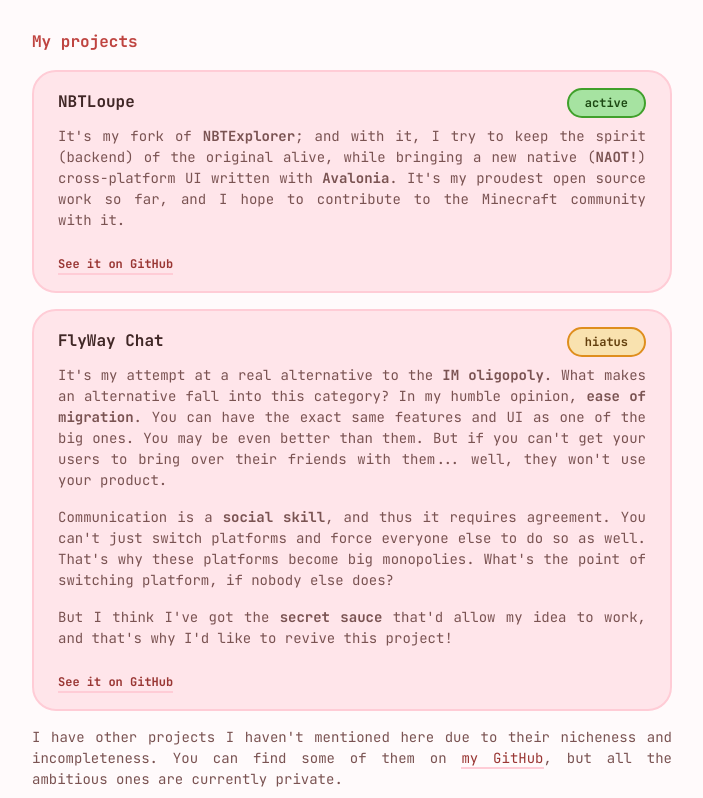
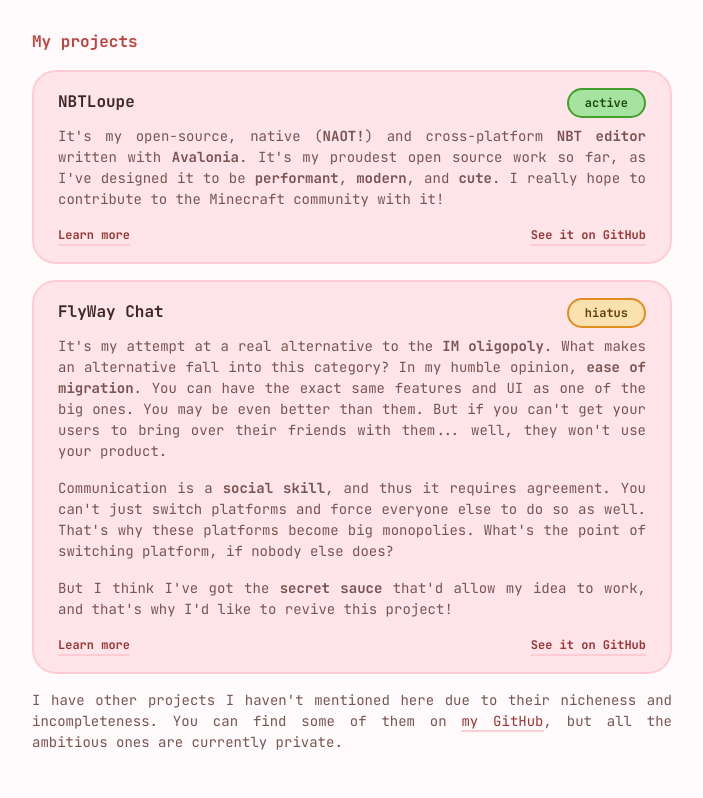
Before and after one commit to MallardLuna/MallardLuna.com, a plain HTML site: page index.html in a window 1280 px wide. Shown: the part 640-1438 px from the top of the page, without its empty margins (288-991 px from the left). Drawn offline with Linux system fonts and the light colour scheme.

Commit message:
Update state of projects, and add extra link.

```diff
--- a/index.html
+++ b/index.html
@@ -86,13 +86,16 @@
                         <h3>NBTLoupe</h3>
                         <span class="status active">active</span>
                     </div>
-                    <p>It's my fork of <b>NBTExplorer</b>; and with it, I try to keep the spirit (backend) of the
-                        original alive, while bringing a new native (<b>NAOT!</b>) cross-platform UI written with
-                        <b>Avalonia</b>. It's my proudest open source work so far, and I hope to contribute to the
-                        Minecraft community with it.
+                    <p>It's my open-source, native (<b>NAOT!</b>) and cross-platform <b>NBT editor</b> written with
+                        <b>Avalonia</b>. It's my proudest open source work so far, as I've designed it to be
+                        <b>performant</b>, <b>modern</b>, and <b>cute</b>. I really hope to contribute to the
+                        Minecraft community with it!
                     </p>
-                    <a href="https://github.com/NBTLoupe/NBTLoupe" aria-label="See NBTLoupe on GitHub">See it on
-                        GitHub</a>
+                    <div class="links">
+                        <a href="https://nbtloupe.mallardluna.com" aria-label="Learn more about NBTLoupe">Learn more</a>
+                        <a href="https://github.com/NBTLoupe/NBTLoupe" aria-label="See NBTLoupe on GitHub">See it on
+                            GitHub</a>
+                    </div>
                 </div>
                 <div class="subsection">
                     <div class="head">
@@ -108,7 +111,12 @@
                         monopolies. What's the point of switching platform, if nobody else does?</p>
                     <p>But I think I've got the <b>secret sauce</b> that'd allow my idea to work, and that's why I'd
                         like to revive this project!</p>
-                    <a href="https://github.com/FlyWay-Chat" aria-label="See FlyWay Chat on GitHub">See it on GitHub</a>
+                    <div class="links">
+                        <a href="https://flyway.mallardluna.com" aria-label="Learn more about FlyWay Chat">Learn
+                            more</a>
+                        <a href="https://github.com/FlyWay-Chat" aria-label="See FlyWay Chat on GitHub">See it on
+                            GitHub</a>
+                    </div>
                 </div>
                 <p class="more-projects">I have other projects I haven't mentioned here due to their nicheness and
                     incompleteness. You can find some of them on <a href="https://github.com/MallardLuna">my GitHub</a>,
--- a/style.css
+++ b/style.css
@@ -199,9 +199,13 @@ header p {
     font-size: 14px;
 }
 
-.projects .subsection a {
-    display: inline-block;
+.projects .subsection .links {
+    display: flex;
+    justify-content: space-between;
     margin-top: 8px;
+}
+
+.projects .subsection .links a {
     font-size: 12px;
     font-weight: 700;
 }
```
